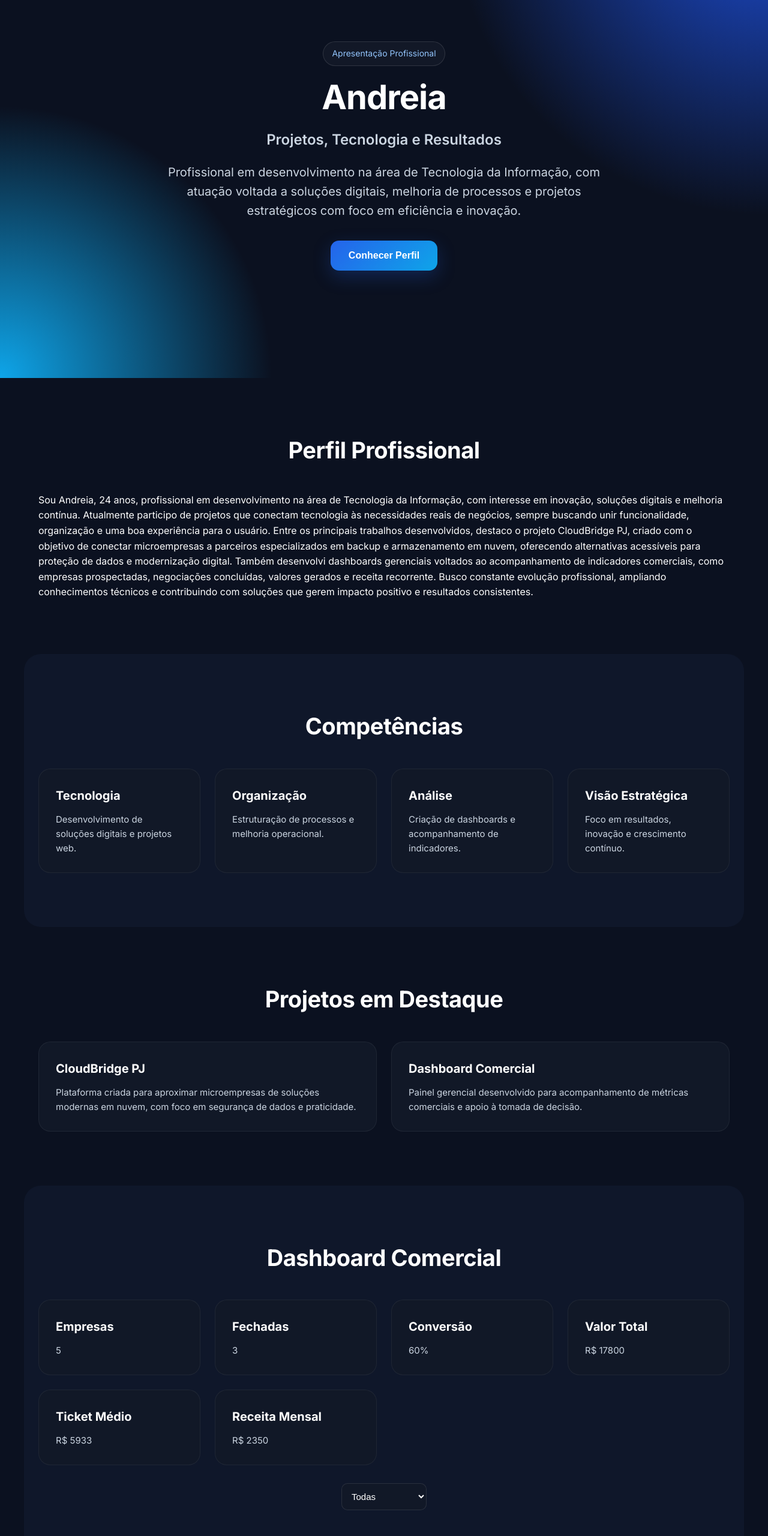
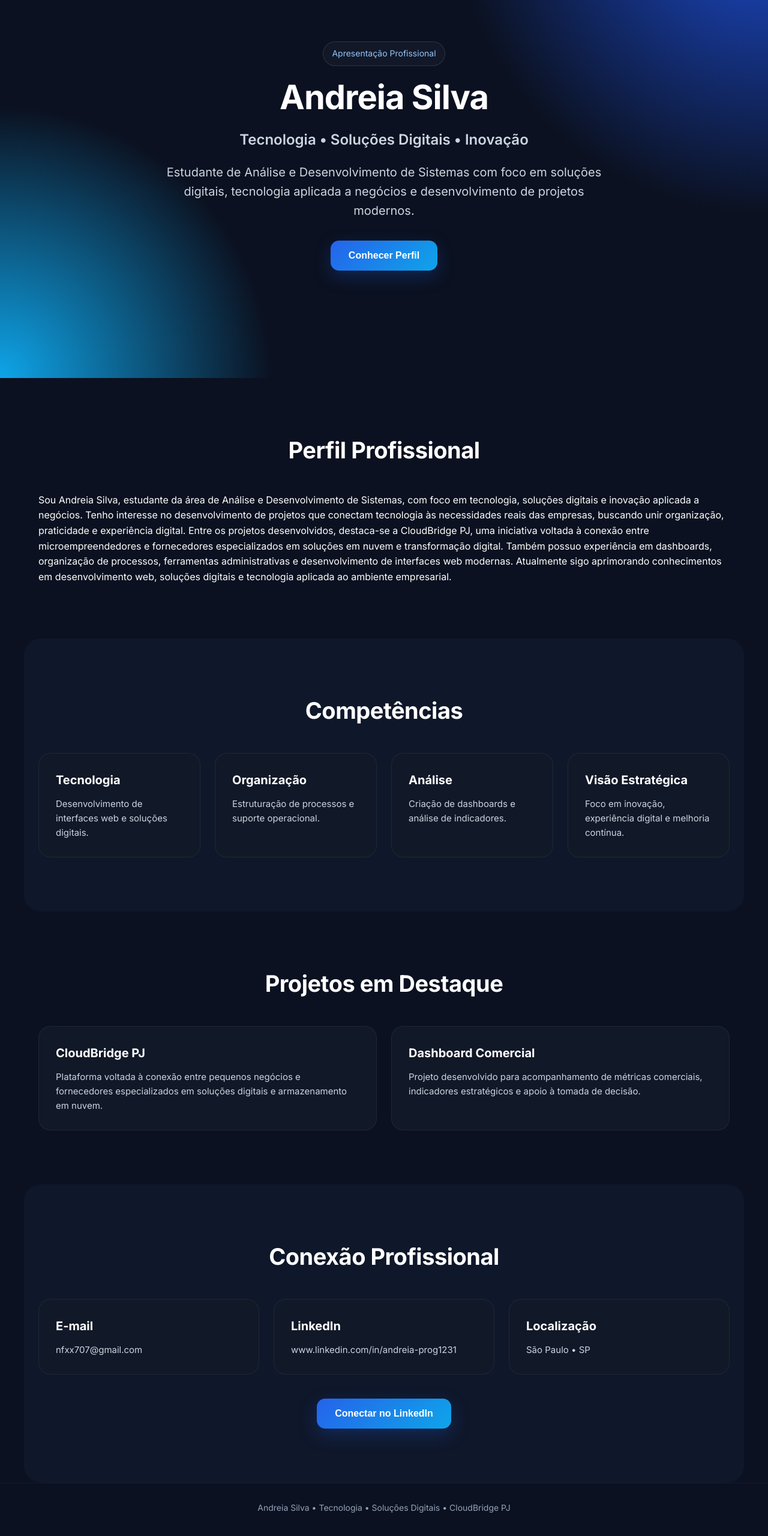
Before and after one commit to andreiaviack-prog/CloudbridgePj-portifolio, a plain HTML site: page sobre.html in a window 1280 px wide. Shown: the part 170-2730 px from the top of the page at 60% size. Drawn offline with nearby package versions, Linux system fonts and the light colour scheme.

Commit message:
Update sobre.html

```diff
--- a/sobre.html
+++ b/sobre.html
@@ -5,7 +5,7 @@
 <meta charset="UTF-8">
 <meta name="viewport" content="width=device-width, initial-scale=1.0">
 
-<title>Sobre Andreia | Portfólio Profissional</title>
+<title>Sobre Andreia | CloudBridge PJ</title>
 
 <link rel="stylesheet" href="style.css">
 
@@ -18,18 +18,23 @@
 <body>
 
 <header>
+
 <nav>
 
 <h1>CloudBridge PJ</h1>
 
 <ul>
 <li><a href="index.html">Início</a></li>
-<li><a href="sobre.html">Sobre Andreia</a></li>
+<li><a href="#sobre">Sobre</a></li>
+<li><a href="#projetos">Projetos</a></li>
 <li><a href="#contato">Contato</a></li>
 </ul>
 
 </nav>
+
 </header>
+
+<!-- HERO -->
 
 <section class="hero">
 
@@ -37,14 +42,14 @@
 
 <span class="tag">Apresentação Profissional</span>
 
-<h2>Andreia</h2>
+<h2>Andreia Silva</h2>
 
 <p style="font-size:24px; font-weight:600; margin-bottom:18px;">
-Projetos, Tecnologia e Resultados
+Tecnologia • Soluções Digitais • Inovação
 </p>
 
 <p>
-Profissional em desenvolvimento na área de Tecnologia da Informação, com atuação voltada a soluções digitais, melhoria de processos e projetos estratégicos com foco em eficiência e inovação.
+Estudante de Análise e Desenvolvimento de Sistemas com foco em soluções digitais, tecnologia aplicada a negócios e desenvolvimento de projetos modernos.
 </p>
 
 <button onclick="scrollSobre()">Conhecer Perfil</button>
@@ -53,23 +58,27 @@ Profissional em desenvolvimento na área de Tecnologia da Informação, com atua
 
 </section>
 
+<!-- SOBRE -->
+
 <section class="section" id="sobre">
 
 <h3>Perfil Profissional</h3>
 
 <p class="about">
-Sou Andreia, 24 anos, profissional em desenvolvimento na área de Tecnologia da Informação, com interesse em inovação, soluções digitais e melhoria contínua.
+Sou Andreia Silva, estudante da área de Análise e Desenvolvimento de Sistemas, com foco em tecnologia, soluções digitais e inovação aplicada a negócios.
 
-Atualmente participo de projetos que conectam tecnologia às necessidades reais de negócios, sempre buscando unir funcionalidade, organização e uma boa experiência para o usuário.
+Tenho interesse no desenvolvimento de projetos que conectam tecnologia às necessidades reais das empresas, buscando unir organização, praticidade e experiência digital.
 
-Entre os principais trabalhos desenvolvidos, destaco o projeto CloudBridge PJ, criado com o objetivo de conectar microempresas a parceiros especializados em backup e armazenamento em nuvem, oferecendo alternativas acessíveis para proteção de dados e modernização digital.
+Entre os projetos desenvolvidos, destaca-se a CloudBridge PJ, uma iniciativa voltada à conexão entre microempreendedores e fornecedores especializados em soluções em nuvem e transformação digital.
 
-Também desenvolvi dashboards gerenciais voltados ao acompanhamento de indicadores comerciais, como empresas prospectadas, negociações concluídas, valores gerados e receita recorrente.
+Também possuo experiência em dashboards, organização de processos, ferramentas administrativas e desenvolvimento de interfaces web modernas.
 
-Busco constante evolução profissional, ampliando conhecimentos técnicos e contribuindo com soluções que gerem impacto positivo e resultados consistentes.
+Atualmente sigo aprimorando conhecimentos em desenvolvimento web, soluções digitais e tecnologia aplicada ao ambiente empresarial.
 </p>
 
 </section>
+
+<!-- COMPETÊNCIAS -->
 
 <section class="section dark">
 
@@ -79,110 +88,76 @@ Busco constante evolução profissional, ampliando conhecimentos técnicos e con
 
 <div class="card">
 <h4>Tecnologia</h4>
-<p>Desenvolvimento de soluções digitais e projetos web.</p>
+<p>Desenvolvimento de interfaces web e soluções digitais.</p>
 </div>
 
 <div class="card">
 <h4>Organização</h4>
-<p>Estruturação de processos e melhoria operacional.</p>
+<p>Estruturação de processos e suporte operacional.</p>
 </div>
 
 <div class="card">
 <h4>Análise</h4>
-<p>Criação de dashboards e acompanhamento de indicadores.</p>
+<p>Criação de dashboards e análise de indicadores.</p>
 </div>
 
 <div class="card">
 <h4>Visão Estratégica</h4>
-<p>Foco em resultados, inovação e crescimento contínuo.</p>
+<p>Foco em inovação, experiência digital e melhoria contínua.</p>
 </div>
 
 </div>
 
 </section>
 
-<section class="section">
+<!-- PROJETOS -->
+
+<section class="section" id="projetos">
 
 <h3>Projetos em Destaque</h3>
 
 <div class="grid">
 
 <div class="card">
+
 <h4>CloudBridge PJ</h4>
+
 <p>
-Plataforma criada para aproximar microempresas de soluções modernas em nuvem, com foco em segurança de dados e praticidade.
+Plataforma voltada à conexão entre pequenos negócios e fornecedores especializados em soluções digitais e armazenamento em nuvem.
 </p>
+
 </div>
 
 <div class="card">
+
 <h4>Dashboard Comercial</h4>
+
 <p>
-Painel gerencial desenvolvido para acompanhamento de métricas comerciais e apoio à tomada de decisão.
+Projeto desenvolvido para acompanhamento de métricas comerciais, indicadores estratégicos e apoio à tomada de decisão.
 </p>
+
 </div>
 
 </div>
 
 </section>
 
-<section class="section dark">
+<!-- CONTATO -->
 
-<h3>Dashboard Comercial</h3>
+<section class="section dark" id="contato">
 
+<h3>Conexão Profissional</h3>
 
-<div class="grid" id="kpis"></div>
-
-
-<div style="margin:30px 0; text-align:center;">
-<select id="filtroStatus">
-<option value="todos">Todas</option>
-<option value="fechado">Fechado</option>
-<option value="negociacao">Negociação</option>
-<option value="contato">Contato Inicial</option>
-</select>
-</div>
-
-<div style="max-width:500px; margin:40px auto;">
-<canvas id="graficoStatus"></canvas>
-</div>
-
-<!-- Tabela -->
-<table style="width:100%; border-collapse:collapse;">
-<thead>
-<tr>
-<th>Empresa</th>
-<th>Status</th>
-<th>Valor</th>
-<th>Mensalidade</th>
-</tr>
-</thead>
-
-<tbody id="tabelaEmpresas"></tbody>
-
-</table>
-
-<p class="about" style="margin-top:30px;">
-Dashboard interativo desenvolvido para acompanhamento de funil de vendas, indicadores comerciais e receita recorrente.
-</p>
-
-</section>
-
-<section class="section" id="contato">
-
-<h3>Contato Profissional</h3>
-
-<div style="text-align:center; margin-top:35px;">
-
-<div class="grid" style="max-width:900px; margin:auto;">
+<div class="grid">
 
 <div class="card">
 <h4>E-mail</h4>
-<p>andreiaviack@gmail.com</p>
+<p>nfxx707@gmail.com</p>
 </div>
 
 <div class="card">
 <h4>LinkedIn</h4>
-<p>www.linkedin.com/in/andreia-silva-35816b403</p>
+<p>www.linkedin.com/in/andreia-prog1231</p>
 </div>
 
 <div class="card">
@@ -192,33 +167,41 @@ Dashboard interativo desenvolvido para acompanhamento de funil de vendas, indica
 
 </div>
 
-<br><br>
+<div style="text-align:center; margin-top:40px;">
 
-<a href="https://linkedin.com/in/seuperfil" target="_blank">
-<button>Conectar no LinkedIn</button>
+<a href="www.linkedin.com/in/andreia-prog1231" target="_blank">
+
+<button>
+Conectar no LinkedIn
+</button>
+
 </a>
 
 </div>
 
 </section>
 
+<!-- FOOTER -->
+
 <footer>
-Andreia • Perfil Profissional • Tecnologia • Projetos • Inovação
+Andreia Silva • Tecnologia • Soluções Digitais • CloudBridge PJ
 </footer>
 
+<!-- SCRIPT -->
+
 <script>
+
 function scrollSobre(){
+
 document.getElementById("sobre").scrollIntoView({
 behavior:"smooth"
 });
+
 }
+
 </script>
 
 <script src="script.js"></script>
 
-<script src="https://cdn.jsdelivr.net/npm/chart.js"></script>
-
-<script src="dashboard.js"></script>
-
 </body>
 </html>
```
